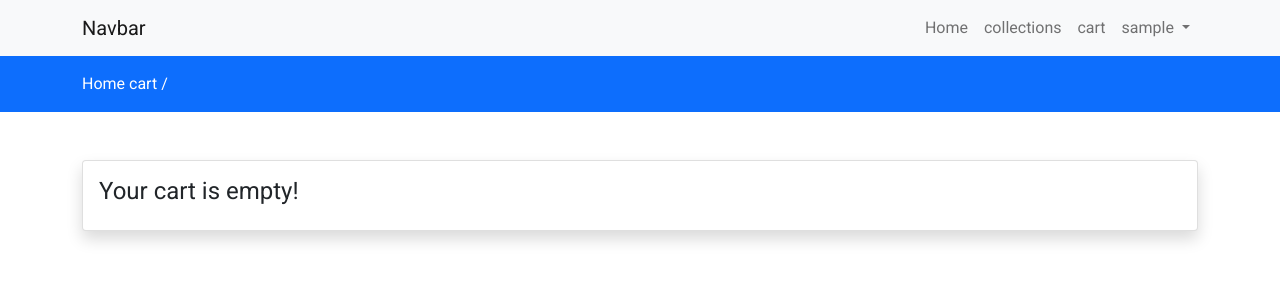
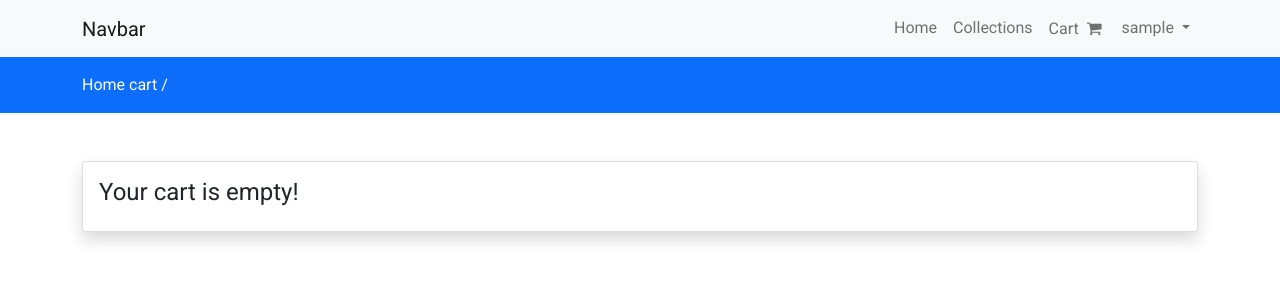
Before and after one commit to leon019i/web_based_information_system_E-commerce, a Django app: page /cart in a window 1280 px wide. Shown: the top 300 px of the page. Run offline with Django 4.2, Linux system fonts and the light colour scheme; the visitor is signed in with stand-in values (Sample User, id 1); data that the repository does not hold is empty; some libraries are stand-ins or nearby versions.

Commit message:
code refactor

```diff
--- a/E-commerce/store/templates/store/cart.html
+++ b/E-commerce/store/templates/store/cart.html
@@ -42,7 +42,7 @@
                                         {% endif %}
                                     </div>
                                     <div class="col-md-2 my-auto">
-                                        <button class="btn btn-danger delete-cart-item"> <i class="fa fa-trash"></i> Remove </button>
+                                        <button class="btn btn-danger delete-cart-item"> <i class="fa fa-trash m-1" ></i> Remove </button>
                                     </div>
 
 
--- a/E-commerce/store/templates/store/inc/navbar.html
+++ b/E-commerce/store/templates/store/inc/navbar.html
@@ -17,13 +17,14 @@
                 >
             </li>
             <li class="nav-item">
-                <a class="nav-link" href="{% url 'collections' %}">collections</a>
+                <a class="nav-link" href="{% url 'collections' %}">Collections</a>
             </li>
 
+
+            {% if request.user.is_authenticated %}
             <li class="nav-item active">
-                <a class="nav-link" href="{% url 'cart' %}">cart <span class="sr-only"></span></a>
+                <a class="nav-link" href="{% url 'cart' %}">Cart <i class="fa fa-shopping-cart m-1"></i> <span class="sr-only"></span></a>
             </li>
-            {% if request.user.is_authenticated %}
                 <li class="nav-item dropdown">
                     <a class="nav-link dropdown-toggle"
                        href="#"
--- a/E-commerce/store/templates/store/layouts/main.html
+++ b/E-commerce/store/templates/store/layouts/main.html
@@ -10,16 +10,14 @@
             {% endblock title %}
         </title>
         <!-- Bootstrap CSS -->
-        <link href="https://cdn.jsdelivr.net/npm/bootstrap@5.1.3/dist/css/bootstrap.min.css"
-              rel="stylesheet"
-              integrity="sha384-1BmE4kWBq78iYhFldvKuhfTAU6auU8tT94WrHftjDbrCEXSU1oBoqyl2QvZ6jIW3"
-              crossorigin="anonymous">
+        {% comment %} flat-icons {% endcomment %}
+        <link rel="stylesheet" href="https://cdnjs.cloudflare.com/ajax/libs/font-awesome/4.7.0/css/font-awesome.min.css">
+        {% comment %} bootstrap {% endcomment %}
+        <link href="https://cdn.jsdelivr.net/npm/bootstrap@5.1.3/dist/css/bootstrap.min.css"rel="stylesheet"integrity="sha384-1BmE4kWBq78iYhFldvKuhfTAU6auU8tT94WrHftjDbrCEXSU1oBoqyl2QvZ6jIW3"crossorigin="anonymous">
         <link rel="preconnect" href="https://fonts.googleapis.com">
         <link rel="preconnect" href="https://fonts.gstatic.com" crossorigin>
-        <link href="https://fonts.googleapis.com/css2?family=Roboto:ital@0;1&display=swap"
-              rel="stylesheet">
-        <link rel="stylesheet"
-              href="//cdn.jsdelivr.net/npm/alertifyjs@1.13.1/build/css/alertify.min.css"/>
+        <link href="https://fonts.googleapis.com/css2?family=Roboto:ital@0;1&display=swap"rel="stylesheet">
+        <link rel="stylesheet"href="//cdn.jsdelivr.net/npm/alertifyjs@1.13.1/build/css/alertify.min.css"/>
         <link rel="stylesheet"
               href="//cdn.jsdelivr.net/npm/alertifyjs@1.13.1/build/css/themes/default.min.css"/>
         <style>
@@ -54,6 +52,7 @@
         <script src="{% static '/js/jquery-3.6.0.min.js' %}"></script>
         <script src="{% static '/js/custom.js' %}"></script>
 
+
         {% comment %} jquery {% endcomment %}
         <script
         src="https://code.jquery.com/jquery-3.6.0.min.js"integrity="sha256-/xUj+3OJU5yExlq6GSYGSHk7tPXikynS7ogEvDej/m4="crossorigin="anonymous"></script>
@@ -66,6 +65,7 @@
         {% comment %} alertify {% endcomment %}
         <script src="//cdn.jsdelivr.net/npm/alertifyjs@1.13.1/build/alertify.min.js"></script>
 
+
         <script>
         alertify.set('notifier','position', 'top-right');
         {% for msg in messages %} alertify.success('{{msg}}');{% endfor %}
```
Also changed, not shown: E-commerce/store/templates/store/products/view.html (+4 -4 lines).
